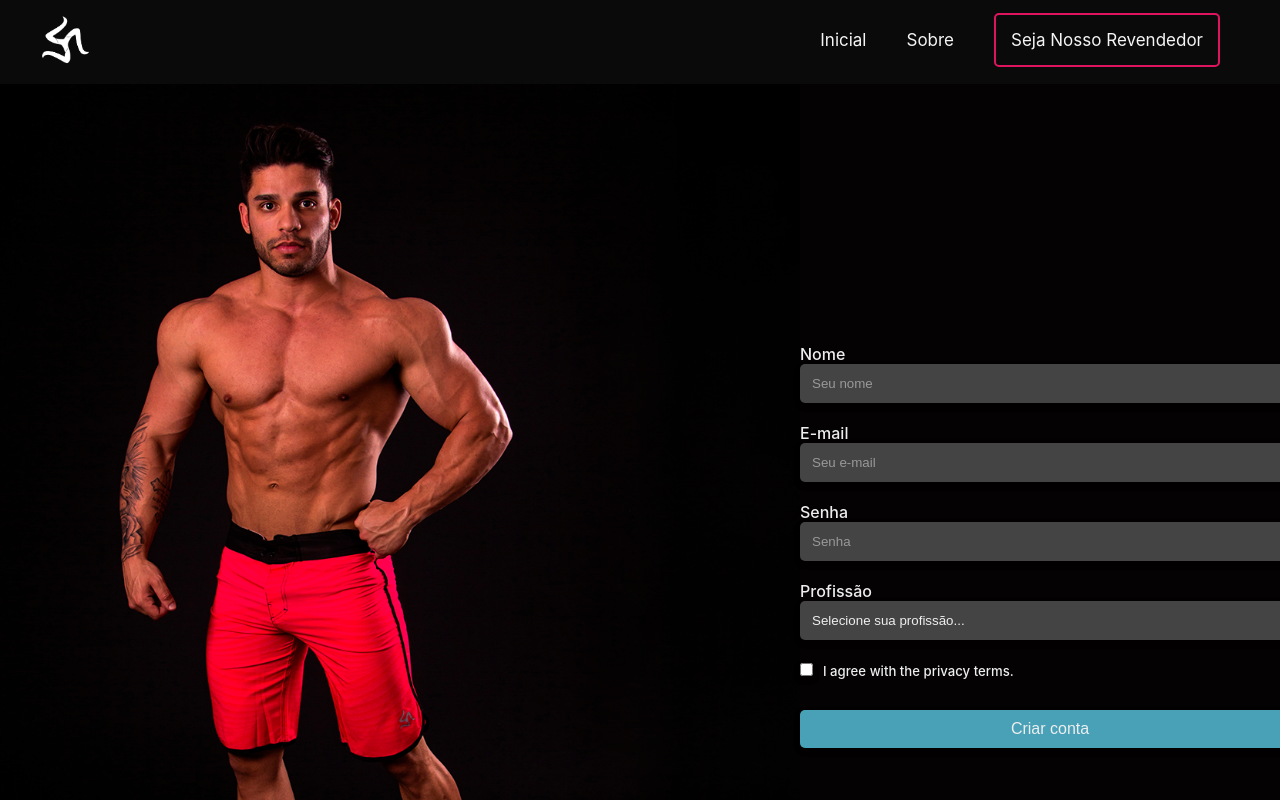
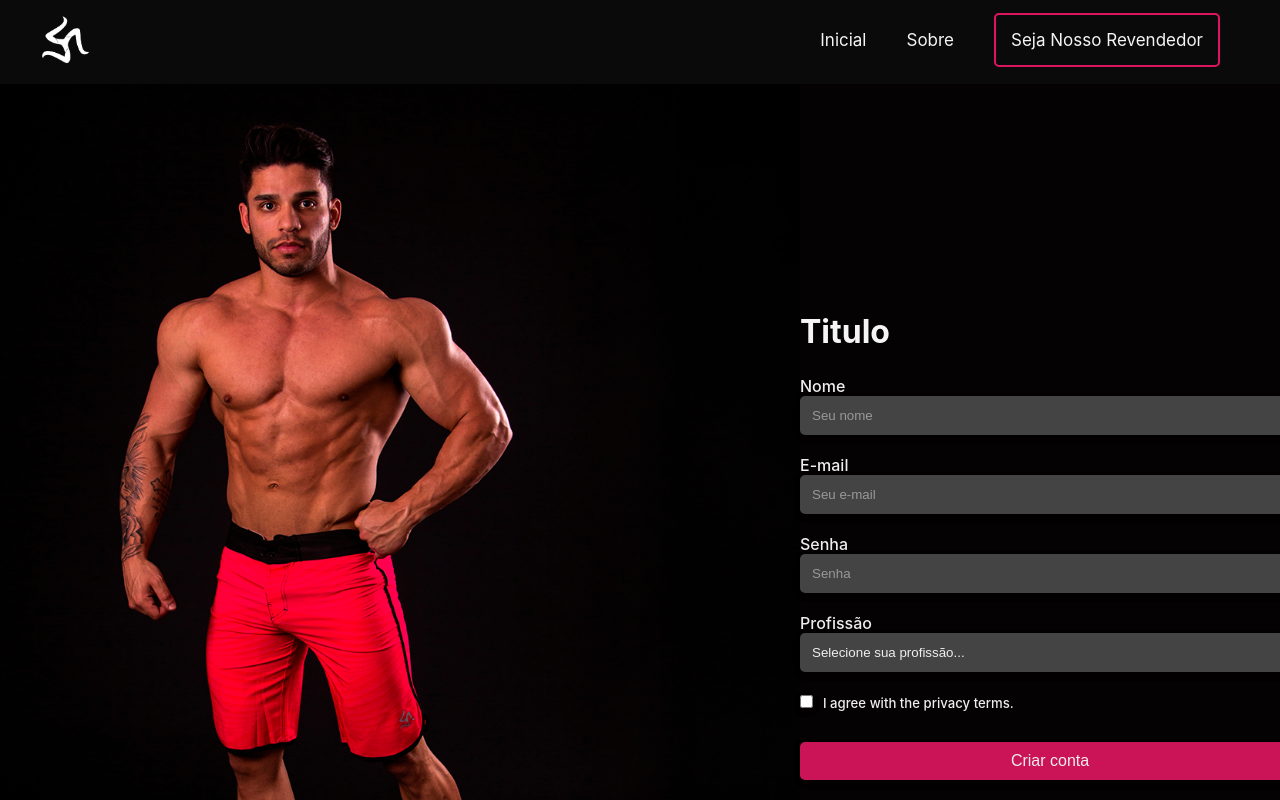
Before and after one commit to cayosantana/site-forme-project, a React (Vite) app: page /revenda in a window 1280 px wide. Shown: the top 800 px of the page. Built offline with nearby package versions, Linux system fonts and the light colour scheme.

Commit message:
Atualização h1 form

```diff
--- a/src/components/form/form.css
+++ b/src/components/form/form.css
@@ -7,6 +7,11 @@
     flex-direction: column;
     justify-content: center;
     align-items: center;
+}
+
+.title-form {
+    color: whitesmoke;
+    padding-bottom: 25px;
 }
 
 .form-group {
@@ -74,7 +79,7 @@
     padding: 10px;
     border-radius: 5px;
     color: #eee;
-    background-color: #49a1b8;
+    background-color: #cb1357;
     font-weight: 500;
     font-size: 1rem;
     margin-top: 10px;
@@ -84,5 +89,5 @@
 
 .form-group button:hover {
     cursor: pointer;
-    background-color: #61dbfb;
+    background-color: #fd176b;
 }
--- a/src/components/form/form.jsx
+++ b/src/components/form/form.jsx
@@ -70,6 +70,7 @@ const FormRevenda = () => {
         <>
             <div className="app-container">
                 <div className="form-group">
+                    <h1 className='title-form'>Titulo</h1>
                     <label>Nome</label>
                     <input
                         className={errors?.name && "input-error"}
--- a/src/components/revenda/revenda.css
+++ b/src/components/revenda/revenda.css
@@ -6,3 +6,6 @@
 .foto-back {
     width: 800px
 }
+.title-forme {
+    color: whitesmoke;
+}
```
